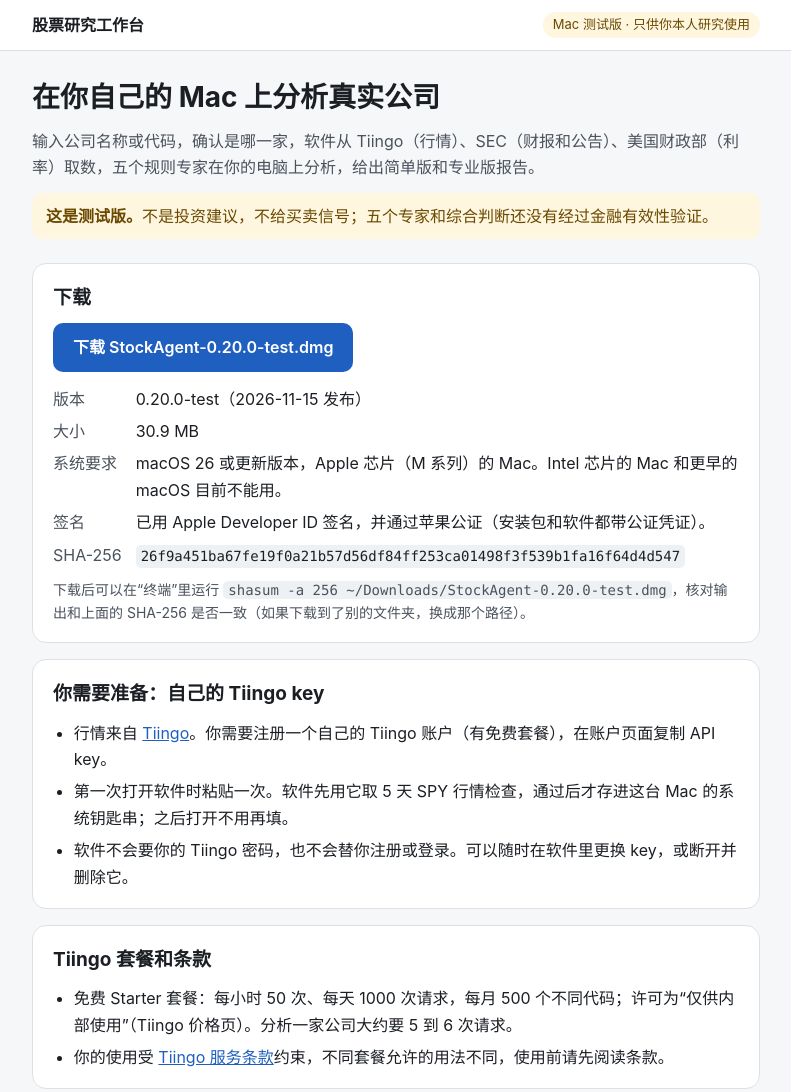
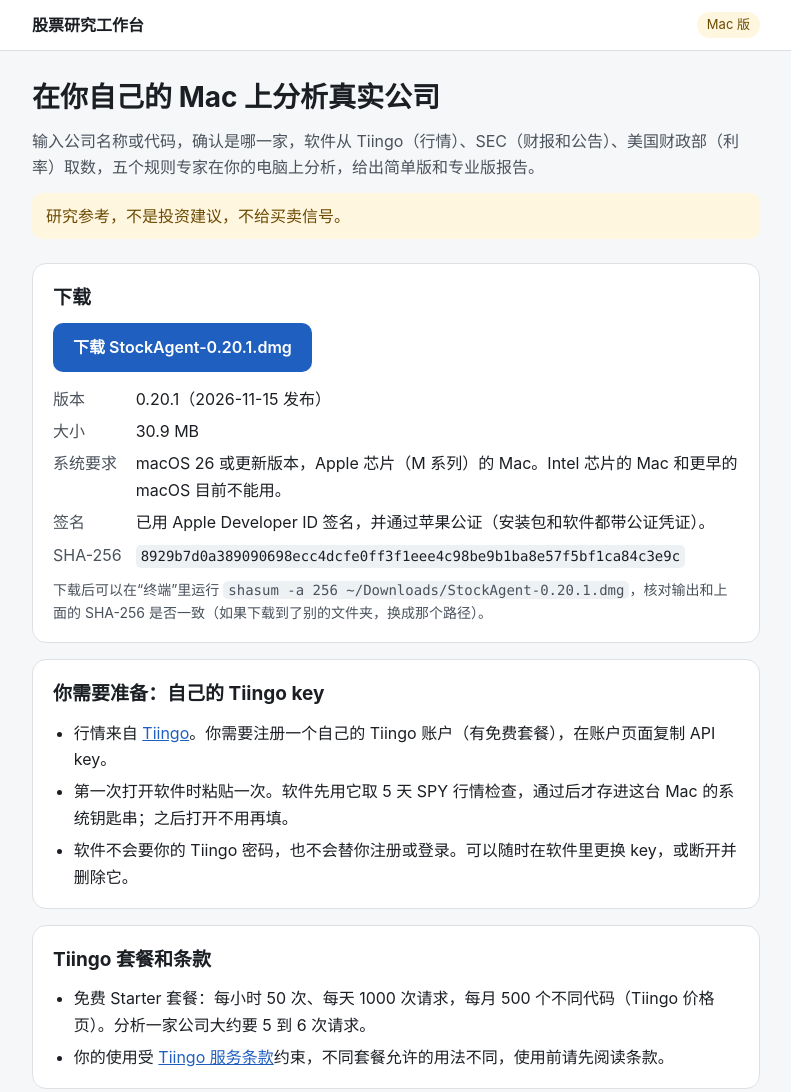
Before and after one commit to DR-16/stock-agent-demo, a plain HTML site: page download/index.html in a window 1280 px wide. Shown: the top 1092 px of the page, without its empty margins (244-1035 px from the left). Drawn offline with Linux system fonts and the light colour scheme.

Commit message:
Download page: Stock Agent for Mac 0.20.1 (no test-build labels)
Co-Authored-By: Claude Opus 5.5 <noreply@anthropic.com>

```diff
--- a/download/index.html
+++ b/download/index.html
@@ -6,15 +6,15 @@
 <meta http-equiv="Content-Security-Policy" content="default-src 'none'; style-src 'self'; img-src 'self' data:; base-uri 'none'; form-action 'none'">
 <meta name="referrer" content="no-referrer">
 <meta name="color-scheme" content="light dark">
-<meta name="description" content="股票研究工作台 Mac 测试版：在你自己的 Mac 上用你自己的 Tiingo key 取数，五个规则专家在本机分析。测试版，不是投资建议。">
-<title>Mac 测试版下载 · 股票研究工作台</title>
+<meta name="description" content="股票研究工作台 Mac 版：在你自己的 Mac 上用你自己的 Tiingo key 取数，五个规则专家在本机分析。研究参考，不是投资建议。">
+<title>Mac 版下载 · 股票研究工作台</title>
 <link rel="stylesheet" href="download.css">
 </head>
 <body>
 <header class="mast">
   <div class="wrap mast-in">
     <a class="logo" href="../">股票研究工作台</a>
-    <span class="flag">Mac 测试版 · 只供你本人研究使用</span>
+    <span class="flag">Mac 版</span>
   </div>
 </header>
 
@@ -22,20 +22,20 @@
   <section class="intro">
     <h1>在你自己的 Mac 上分析真实公司</h1>
     <p class="lede">输入公司名称或代码，确认是哪一家，软件从 Tiingo（行情）、SEC（财报和公告）、美国财政部（利率）取数，五个规则专家在你的电脑上分析，给出简单版和专业版报告。</p>
-    <p class="warn"><b>这是测试版。</b>不是投资建议，不给买卖信号；五个专家和综合判断还没有经过金融有效性验证。</p>
+    <p class="warn">研究参考，不是投资建议，不给买卖信号。</p>
   </section>
 
   <section class="card download" aria-labelledby="dl-title">
     <h2 id="dl-title">下载</h2>
-    <p><a class="btn" href="https://github.com/DR-16/stock-agent-demo/releases/download/mac-0.20.0-test/StockAgent-0.20.0-test.dmg">下载 StockAgent-0.20.0-test.dmg</a></p>
+    <p><a class="btn" href="https://github.com/DR-16/stock-agent-demo/releases/download/mac-0.20.1/StockAgent-0.20.1.dmg">下载 StockAgent-0.20.1.dmg</a></p>
     <dl class="facts">
-      <dt>版本</dt><dd>0.20.0-test（2026-11-15 发布）</dd>
+      <dt>版本</dt><dd>0.20.1（2026-11-15 发布）</dd>
       <dt>大小</dt><dd>30.9 MB</dd>
       <dt>系统要求</dt><dd>macOS 26 或更新版本，Apple 芯片（M 系列）的 Mac。Intel 芯片的 Mac 和更早的 macOS 目前不能用。</dd>
       <dt>签名</dt><dd>已用 Apple Developer ID 签名，并通过苹果公证（安装包和软件都带公证凭证）。</dd>
-      <dt>SHA-256</dt><dd><code class="hash">26f9a451ba67fe19f0a21b57d56df84ff253ca01498f3f539b1fa16f64d4d547</code></dd>
+      <dt>SHA-256</dt><dd><code class="hash">8929b7d0a389090698ecc4dcfe0ff3f1eee4c98be9b1ba8e57f5bf1ca84c3e9c</code></dd>
     </dl>
-    <p class="small">下载后可以在“终端”里运行 <code>shasum -a 256 ~/Downloads/StockAgent-0.20.0-test.dmg</code>，核对输出和上面的 SHA-256 是否一致（如果下载到了别的文件夹，换成那个路径）。</p>
+    <p class="small">下载后可以在“终端”里运行 <code>shasum -a 256 ~/Downloads/StockAgent-0.20.1.dmg</code>，核对输出和上面的 SHA-256 是否一致（如果下载到了别的文件夹，换成那个路径）。</p>
   </section>
 
   <section class="card">
@@ -50,7 +50,7 @@
   <section class="card">
     <h2>Tiingo 套餐和条款</h2>
     <ul>
-      <li>免费 Starter 套餐：每小时 50 次、每天 1000 次请求，每月 500 个不同代码；许可为“仅供内部使用”（Tiingo 价格页）。分析一家公司大约要 5 到 6 次请求。</li>
+      <li>免费 Starter 套餐：每小时 50 次、每天 1000 次请求，每月 500 个不同代码（Tiingo 价格页）。分析一家公司大约要 5 到 6 次请求。</li>
       <li>你的使用受 <a href="https://www.tiingo.com/tos/" rel="noreferrer">Tiingo 服务条款</a>约束，不同套餐允许的用法不同，使用前请先阅读条款。</li>
     </ul>
   </section>
@@ -87,9 +87,9 @@
   </section>
 
   <section class="card muted">
-    <h2>测试版说明</h2>
+    <h2>说明</h2>
     <ul>
-      <li>目前只经过开发者本人的小范围验收，没有自动更新；新版本会发在这个页面上。</li>
+      <li>没有自动更新；新版本会发在这个页面上。</li>
       <li>报告里的结论来自规则专家，可能出错；任何投资决定请自己判断。</li>
     </ul>
   </section>
```
